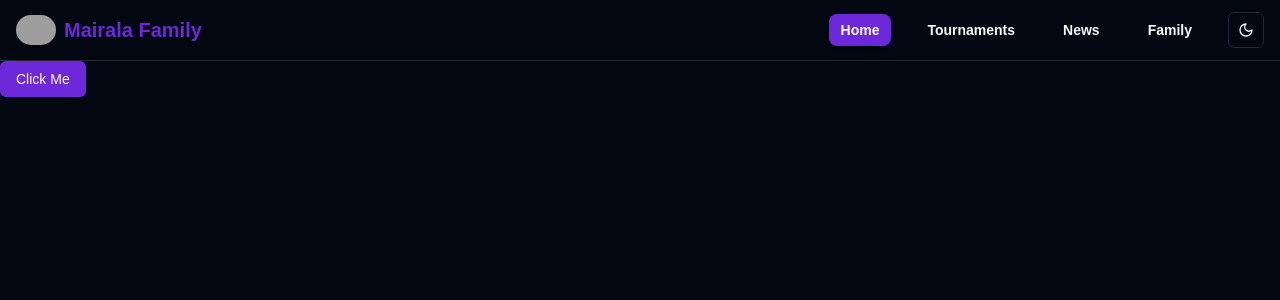
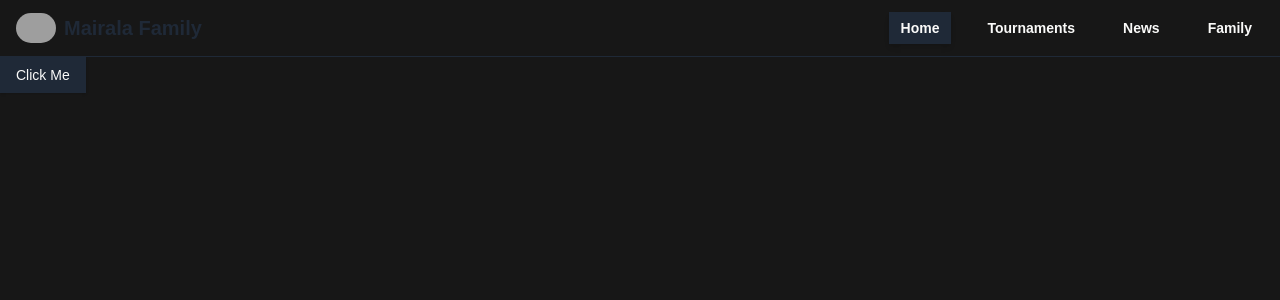
Before and after one commit to shahenwaz/mairala_family, a Next.js app: page / in a window 1280 px wide. Shown: the top 300 px of the page. Built offline with nearby package versions, Linux system fonts and the light colour scheme; grey boxes are pictures that could not be loaded.

Commit message:
Removed toggle mood and added forced dark mode with own custom color presets.

```diff
--- a/app/globals.css
+++ b/app/globals.css
@@ -7,59 +7,30 @@ body {
 }
 
 @layer base {
-  :root {
-    --background: 0 0% 100%;
-    --foreground: 224 71.4% 4.1%;
-    --card: 0 0% 100%;
-    --card-foreground: 224 71.4% 4.1%;
-    --popover: 0 0% 100%;
-    --popover-foreground: 224 71.4% 4.1%;
-    --primary: 262.1 83.3% 57.8%;
-    --primary-foreground: 210 20% 98%;
-    --secondary: 220 14.3% 95.9%;
-    --secondary-foreground: 220.9 39.3% 11%;
-    --muted: 220 14.3% 95.9%;
-    --muted-foreground: 220 8.9% 46.1%;
-    --accent: 220 14.3% 95.9%;
-    --accent-foreground: 220.9 39.3% 11%;
-    --destructive: 0 84.2% 60.2%;
-    --destructive-foreground: 210 20% 98%;
-    --border: 220 13% 91%;
-    --input: 220 13% 91%;
-    --ring: 262.1 83.3% 57.8%;
-    --radius: 0.5rem;
-    --chart-1: 12 76% 61%;
-    --chart-2: 173 58% 39%;
-    --chart-3: 197 37% 24%;
-    --chart-4: 43 74% 66%;
-    --chart-5: 27 87% 67%;
-  }
-
   .dark {
-    --background: 224 71.4% 4.1%;
-    --foreground: 210 20% 98%;
-    --card: 224 71.4% 4.1%;
-    --card-foreground: 210 20% 98%;
-    --popover: 224 71.4% 4.1%;
-    --popover-foreground: 210 20% 98%;
-    --primary: 263.4 70% 50.4%;
-    --primary-foreground: 210 20% 98%;
-    --secondary: 215 27.9% 16.9%;
-    --secondary-foreground: 210 20% 98%;
-    --muted: 215 27.9% 16.9%;
-    --muted-foreground: 217.9 10.6% 64.9%;
-    --accent: 215 27.9% 16.9%;
-    --accent-foreground: 210 20% 98%;
-    --destructive: 0 62.8% 30.6%;
-    --destructive-foreground: 210 20% 98%;
-    --border: 215 27.9% 16.9%;
-    --input: 215 27.9% 16.9%;
-    --ring: 263.4 70% 50.4%;
-    --chart-1: 220 70% 50%;
-    --chart-2: 160 60% 45%;
-    --chart-3: 30 80% 55%;
-    --chart-4: 280 65% 60%;
-    --chart-5: 340 75% 55%;
+    --background: 0 0% 9%; /* Neutral-900 */
+    --foreground: 60 9.1% 97.8%; /* Stone-50 */
+    --secondary-foreground: 24 5.4% 63.9%; /* Stone-400 */
+    --card: 0 0% 14%; /* Brighter card background */
+    --card-foreground: 60 9.1% 97.8%; /* Stone-50 */
+    --primary: 215 27.9% 16.9%; /* Gray-800 */
+    --primary-foreground: 60 9.1% 97.8%; /* Stone-50 */
+    --secondary: 258.3 89.5% 66.3%; /* Violet-500 */
+    --secondary-foreground: 60 9.1% 97.8%; /* Stone-50 */
+    --muted: 24 5.4% 63.9%; /* Stone-400 */
+    --muted-foreground: 60 9.1% 97.8%; /* Stone-50 */
+    --accent: 37.7 92.1% 50.2%; /* Amber-500 */
+    --accent-foreground: 60 9.1% 97.8%; /* Stone-50 */
+    --destructive: 0 73.7% 41.8%; /* Red-700 */
+    --destructive-foreground: 60 9.1% 97.8%; /* Stone-50 */
+    --border: 215 27.9% 16.9%; /* Gray-800 */
+    --input: 215 27.9% 16.9%; /* Gray-800 */
+    --ring: 258.3 89.5% 66.3%; /* Violet-500 */
+    --violet: 258.3 89.5% 66.3%; /* Violet-500 */
+    --amber: 37.7 92.1% 50.2%; /* Amber-500 */
+    --green: 141.9 69.2% 58%; /* Green-400 */
+    --red: 0 73.7% 41.8%; /* Red-700 */
+    --cyan: 187.9 85.7% 53.3%; /* Cyan-400 */
   }
 }
 
--- a/app/layout.tsx
+++ b/app/layout.tsx
@@ -1,7 +1,6 @@
 import type { Metadata } from "next";
 import localFont from "next/font/local";
 import "./globals.css";
-import { ThemeProvider } from "@/components/theme-provider";
 import Navbar from "@/components/ui/Navbar";
 
 const geistSans = localFont({
@@ -26,22 +25,11 @@ export default function RootLayout({
   children: React.ReactNode;
 }>) {
   return (
-    <html lang="en" suppressHydrationWarning>
-      <body
-        className={`${geistSans.variable} ${geistMono.variable} antialiased bg-background text-foreground`}
-      >
-        <ThemeProvider
-          attribute="class"
-          defaultTheme="dark" // Set dark mode as the default theme
-          enableSystem
-          disableTransitionOnChange
-        >
-          {/* Navbar integrated */}
-          <Navbar />
-
-          {/* Main content area */}
-          <main>{children}</main>
-        </ThemeProvider>
+    <html lang="en" suppressHydrationWarning className="dark">
+      {/* Force dark mode */}
+      <body className="antialiased bg-background text-foreground">
+        <Navbar />
+        <main>{children}</main>
       </body>
     </html>
   );
--- a/components/theme-provider.tsx
+++ /dev/null
@@ -1,11 +0,0 @@
-"use client";
-
-import * as React from "react";
-import { ThemeProvider as NextThemesProvider } from "next-themes";
-
-export function ThemeProvider({
-  children,
-  ...props
-}: React.ComponentProps<typeof NextThemesProvider>) {
-  return <NextThemesProvider {...props}>{children}</NextThemesProvider>;
-}
--- a/components/ui/Navbar.tsx
+++ b/components/ui/Navbar.tsx
@@ -5,7 +5,6 @@ import Image from "next/image";
 import Link from "next/link";
 import { usePathname } from "next/navigation"; // For detecting active page
 import { Menu, X } from "lucide-react";
-import { ModeToggle } from "@/components/ui/mode-toggle";
 
 const Navbar = () => {
   const [isMobileMenuOpen, setIsMobileMenuOpen] = useState(false);
@@ -54,11 +53,6 @@ const Navbar = () => {
               {page.name}
             </Link>
           ))}
-
-          {/* Mode Toggle Button */}
-          <div className="ml-6">
-            <ModeToggle />
-          </div>
         </nav>
 
         {/* Mobile Hamburger Menu */}
@@ -92,11 +86,6 @@ const Navbar = () => {
                 {page.name}
               </Link>
             ))}
-
-            {/* Mode Toggle for Mobile */}
-            <div className="pt-4">
-              <ModeToggle />
-            </div>
           </nav>
         </div>
       )}
--- a/components/ui/mode-toggle.tsx
+++ /dev/null
@@ -1,22 +0,0 @@
-"use client";
-
-import * as React from "react";
-import { Moon, Sun } from "lucide-react";
-import { useTheme } from "next-themes";
-import { Button } from "@/components/ui/button";
-
-export function ModeToggle() {
-  const { setTheme } = useTheme();
-
-  return (
-    <Button
-      variant="outline"
-      size="icon"
-      onClick={() => setTheme((theme) => (theme === "dark" ? "light" : "dark"))}
-    >
-      <Sun className="h-[1.2rem] w-[1.2rem] transition-all dark:hidden" />
-      <Moon className="hidden h-[1.2rem] w-[1.2rem] dark:block transition-all" />
-      <span className="sr-only">Toggle theme</span>
-    </Button>
-  );
-}
--- a/tailwind.config.ts
+++ b/tailwind.config.ts
@@ -1,7 +1,7 @@
 import type { Config } from "tailwindcss";
 
 export default {
-  darkMode: ["class"],
+  darkMode: "class", // Enforce dark mode globally
   content: [
     "./pages/**/*.{js,ts,jsx,tsx,mdx}",
     "./components/**/*.{js,ts,jsx,tsx,mdx}",
@@ -10,46 +10,41 @@ export default {
   theme: {
     extend: {
       colors: {
-        background: "hsl(var(--background))",
-        foreground: "hsl(var(--foreground))",
+        background: "hsl(var(--background))" /* Neutral-900 */,
+        foreground: "hsl(var(--foreground))" /* Stone-50 */,
+        secondaryForeground: "hsl(var(--secondary-foreground))" /* Stone-400 */,
         card: {
-          DEFAULT: "hsl(var(--card))",
-          foreground: "hsl(var(--card-foreground))",
-        },
-        popover: {
-          DEFAULT: "hsl(var(--popover))",
-          foreground: "hsl(var(--popover-foreground))",
+          DEFAULT: "hsl(var(--card))" /* Brighter card background */,
+          foreground: "hsl(var(--card-foreground))" /* Stone-50 */,
         },
         primary: {
-          DEFAULT: "hsl(var(--primary))",
-          foreground: "hsl(var(--primary-foreground))",
+          DEFAULT: "hsl(var(--primary))" /* Gray-800 */,
+          foreground: "hsl(var(--primary-foreground))" /* Stone-50 */,
         },
         secondary: {
-          DEFAULT: "hsl(var(--secondary))",
-          foreground: "hsl(var(--secondary-foreground))",
+          DEFAULT: "hsl(var(--secondary))" /* Violet-500 */,
+          foreground: "hsl(var(--secondary-foreground))" /* Stone-50 */,
         },
         muted: {
-          DEFAULT: "hsl(var(--muted))",
-          foreground: "hsl(var(--muted-foreground))",
+          DEFAULT: "hsl(var(--muted))" /* Stone-400 */,
+          foreground: "hsl(var(--muted-foreground))" /* Stone-50 */,
         },
         accent: {
-          DEFAULT: "hsl(var(--accent))",
-          foreground: "hsl(var(--accent-foreground))",
+          DEFAULT: "hsl(var(--accent))" /* Amber-500 */,
+          foreground: "hsl(var(--accent-foreground))" /* Stone-50 */,
         },
         destructive: {
-          DEFAULT: "hsl(var(--destructive))",
-          foreground: "hsl(var(--destructive-foreground))",
+          DEFAULT: "hsl(var(--destructive))" /* Red-700 */,
+          foreground: "hsl(var(--destructive-foreground))" /* Stone-50 */,
         },
-        border: "hsl(var(--border))",
-        input: "hsl(var(--input))",
-        ring: "hsl(var(--ring))",
-        chart: {
-          "1": "hsl(var(--chart-1))",
-          "2": "hsl(var(--chart-2))",
-          "3": "hsl(var(--chart-3))",
-          "4": "hsl(var(--chart-4))",
-          "5": "hsl(var(--chart-5))",
-        },
+        border: "hsl(var(--border))" /* Gray-800 */,
+        input: "hsl(var(--input))" /* Gray-800 */,
+        ring: "hsl(var(--ring))" /* Violet-500 */,
+        violet: "hsl(var(--violet))" /* Violet-500 */,
+        amber: "hsl(var(--amber))" /* Amber-500 */,
+        green: "hsl(var(--green))" /* Green-400 */,
+        red: "hsl(var(--red))" /* Red-700 */,
+        cyan: "hsl(var(--cyan))" /* Cyan-400 */,
       },
       borderRadius: {
         lg: "var(--radius)",
@@ -58,8 +53,8 @@ export default {
       },
       keyframes: {
         fadeIn: {
-          "0%": { opacity: "0", transform: "translateY(10px)" }, // Corrected to strings
-          "100%": { opacity: "1", transform: "translateY(0)" }, // Corrected to strings
+          "0%": { opacity: "0", transform: "translateY(10px)" },
+          "100%": { opacity: "1", transform: "translateY(0)" },
         },
       },
       animation: {
```
